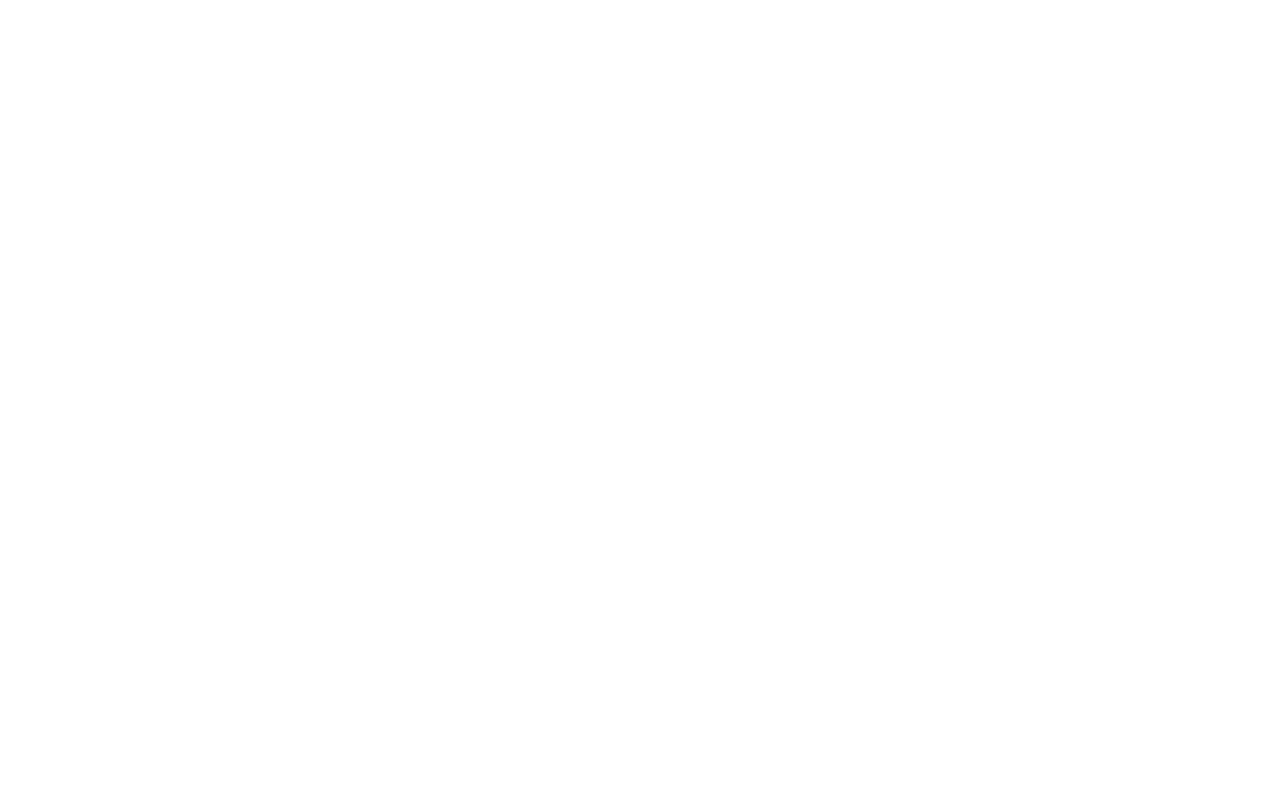
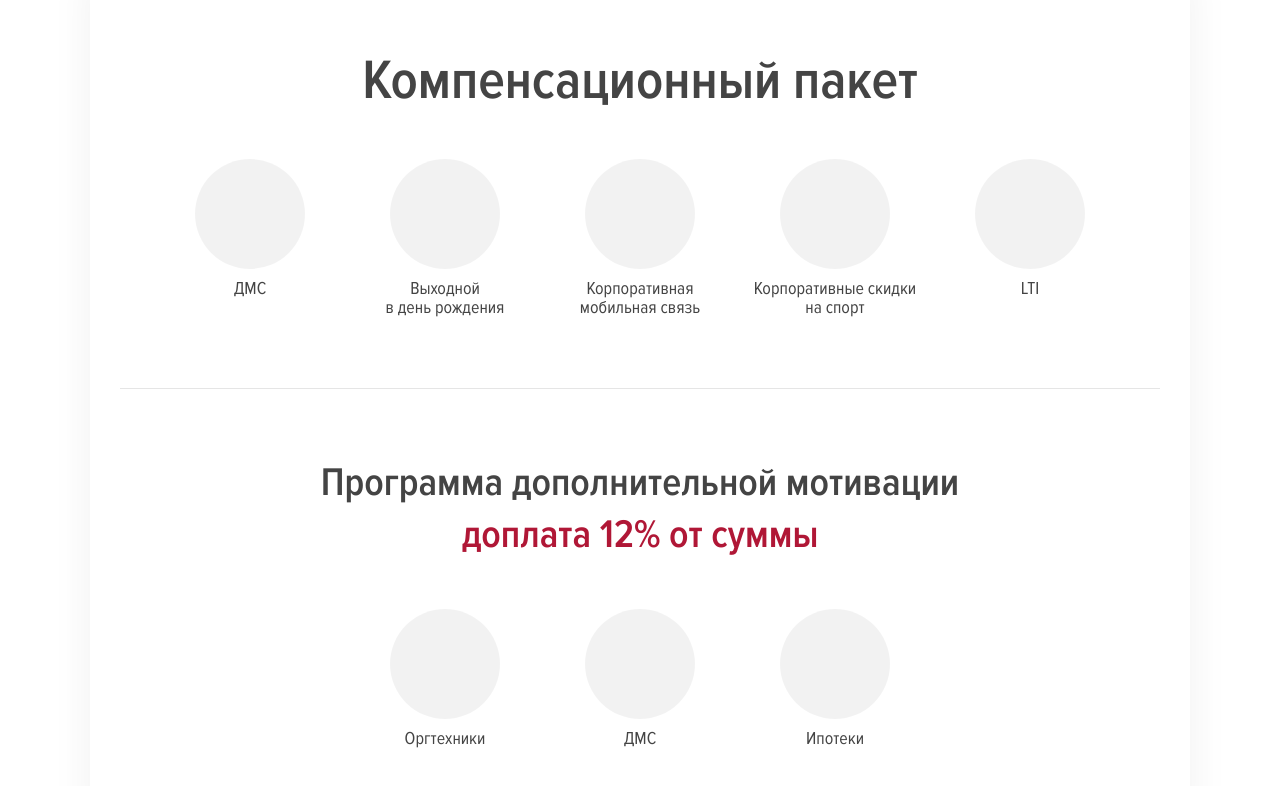
Before and after one commit to nymphaea-v1/nuxt3-softline, a Nuxt app: page / in a window 1280 px wide. Shown: the part 3259-4045 px from the top of the page. Before the commit the page ends 3132 px from the top, so only its background shows below. Built offline with nearby package versions, Linux system fonts and the light colour scheme.

Commit message:
add benefits section

```diff
--- a/assets/css/main.scss
+++ b/assets/css/main.scss
@@ -40,6 +40,8 @@
 }
 
 h2 {
+  margin-bottom: 4px;
+
   font-weight: 600;
   font-size: 40px;
   line-height: 120%;
--- /dev/null
+++ b/components/c-benefits.vue
@@ -0,0 +1,165 @@
+<template>
+  <div class="benefits">
+    <div class="benefits__card">
+      <div class="benefits__section compensation-package">
+        <h1 class="compensation-package__heading">
+          Компенсационный пакет
+        </h1>
+        <div class="compensation-package__list list">
+          <c-round-icon
+            class="compensation-package__round-icon"
+            name="medicine"
+          >
+            ДМС
+          </c-round-icon>
+
+          <c-round-icon
+            class="compensation-package__round-icon"
+            name="cake"
+          >
+            Выходной
+            <br>
+            в день рождения
+          </c-round-icon>
+
+          <c-round-icon
+            class="compensation-package__round-icon"
+            name="phone"
+          >
+            Корпоративная мобильная связь
+          </c-round-icon>
+
+          <c-round-icon
+            class="compensation-package__round-icon"
+            name="weight"
+          >
+            Корпоративные скидки на спорт
+          </c-round-icon>
+
+          <c-round-icon
+            class="compensation-package__round-icon"
+            name="handshake"
+          >
+            LTI
+          </c-round-icon>
+        </div>
+      </div>
+
+      <div class="benefits__horizontal-line" />
+
+      <div class="benefits__section extra-motivation">
+        <h2 class="extra-motivation__heading">
+          Программа дополнительной мотивации
+        </h2>
+
+        <h2 class="extra-motivation__heading extra-motivation__heading_colored">
+          доплата 12% от суммы
+        </h2>
+
+        <div class="extra-motivation__list list">
+          <c-round-icon
+            class="extra-motivation__round-icon"
+            name="printer"
+          >
+            Оргтехники
+          </c-round-icon>
+
+          <c-round-icon
+            class="extra-motivation__round-icon"
+            name="medicine"
+          >
+            ДМС
+          </c-round-icon>
+
+          <c-round-icon
+            class="extra-motivation__round-icon"
+            name="home"
+          >
+            Ипотеки
+          </c-round-icon>
+        </div>
+      </div>
+    </div>
+  </div>
+</template>
+
+<style scoped lang="scss">
+.benefits {
+  @extend %container;
+
+  &__card {
+    padding: 80px 0;
+
+    text-align: center;
+
+    box-shadow: 0 0 40px rgb(0 0 0 / 6%);
+  }
+
+  &__horizontal-line {
+    height: 1px;
+    margin: 70px 30px;
+
+    background-color: rgb(0 0 0 / 10%);
+  }
+}
+
+.compensation-package {
+  &__round-icon:nth-child(5) {
+    --icon-width: 60%;
+  }
+}
+
+.extra-motivation {
+  &__heading_colored {
+    margin-bottom: 50px;
+
+    color: $primary;
+  }
+}
+
+.list {
+  display: flex;
+  flex-wrap: wrap;
+  gap: 17px;
+  justify-content: center;
+}
+
+@media (max-width: $break-phone-max) {
+  .benefits {
+    padding: 0;
+
+    &__card {
+      padding: 24px 5px;
+    }
+
+    &__horizontal-line {
+      margin: 24px 0;
+    }
+  }
+
+  .compensation-package {
+    &__heading {
+      margin-bottom: 40px;
+    }
+
+    &__list {
+      gap: 25px 10px;
+    }
+  }
+
+  .extra-motivation {
+    &__heading_colored {
+      margin-bottom: 25px;
+    }
+
+    &__list {
+      gap: 25px;
+      padding: 0 10vw;
+    }
+
+    &__round-icon {
+      width: 80px;
+    }
+  }
+}
+</style>
--- a/pages/index.vue
+++ b/pages/index.vue
@@ -5,6 +5,7 @@
     <c-numbers class="content__section" />
     <c-mission class="content__section" />
     <c-lines-of-business class="content__section" />
+    <c-benefits class="content__section" />
   </div>
 </template>
 
```
Also changed, not shown: 1 other file (tests, documents, lock files or other folders).
